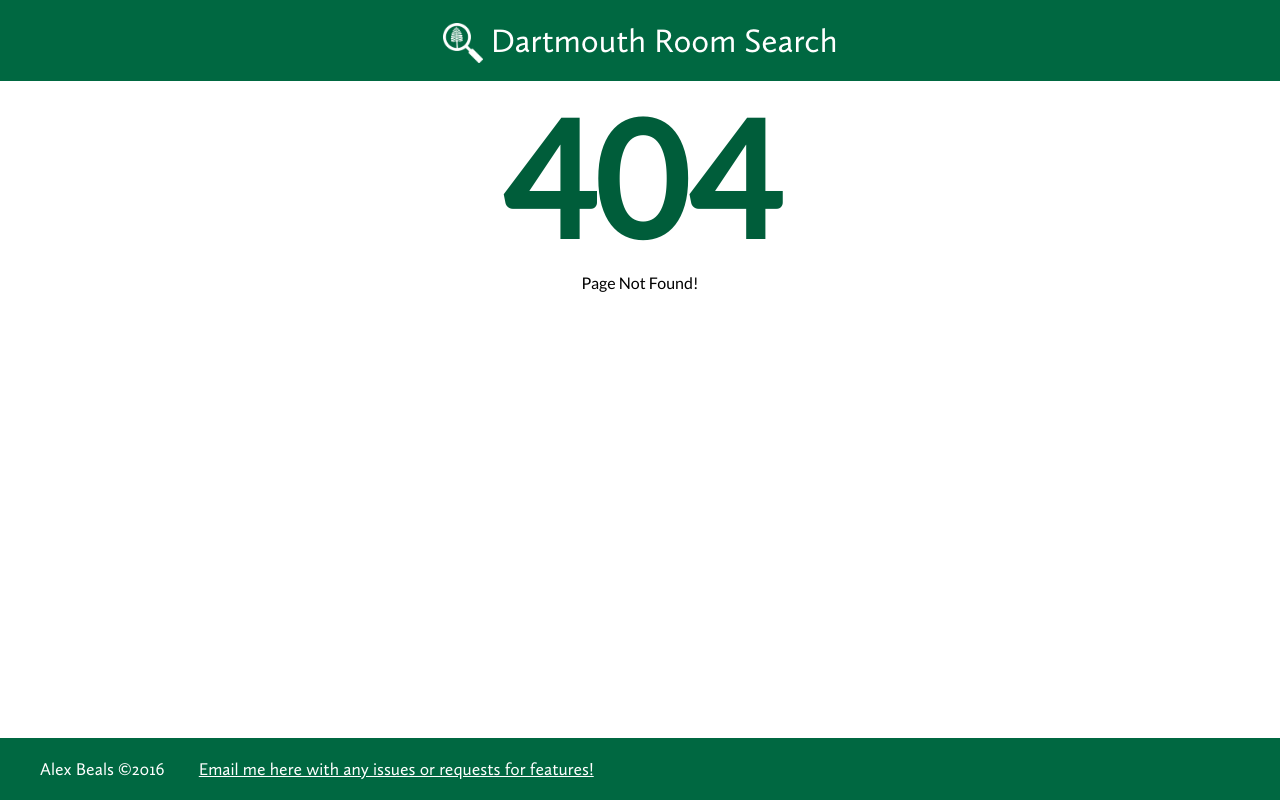
After one commit to dado3212/Dartmouth-Room-Search, a PHP site: page /404.php in a window 1280 px wide. The commit adds this page. Run offline with PHP 8.4, Linux system fonts and the light colour scheme.

Commit message:
added 404 page, fixed minor issues with backend

```diff
--- /dev/null
+++ b/404.php
@@ -0,0 +1,90 @@
+<!DOCTYPE html>
+<html>
+	<head>
+		<!-- SEO Markup -->
+		<title>Dartmouth Room Search</title>
+		<meta name="robots" content="index, follow, archive">
+		<meta name="description" content="Easily search through upperclass rooming options,
+		filtering by location, number of roommates, size, and more.  The easiest way to
+		find the perfect room.">
+		<meta charset="utf-8" />
+		<meta http-equiv="Cache-control" content="public">
+		<!-- old -->
+		<meta name="google-site-verification" content="9U8kYC24rUGX98pnl1EDy0A4tY4EE8DxFAvpPwNNAEs" />
+		<!-- new -->
+		<meta name="google-site-verification" content="SmeVIjL9gg0LUuOrJ-ozBhozzBg0ZpmSZ_u86do4Y7U" />
+
+		<!-- Semantic Markup -->
+		<meta property="og:title" content="Dartmouth Room Search">
+		<meta property="og:type" content="website">
+		<meta property="og:image" content="http://dartmouthroomsearch.com/imgs/cover.jpg">
+		<meta property="og:url" content="http://dartmouthroomsearch.com">
+		<meta property="og:description" content="Easily search through upperclass rooming options,
+		filtering by location, number of roommates, size, and more.  The easiest way to
+		find the perfect room.">
+
+		<meta name="twitter:card" content="summary">
+		<meta name="twitter:creator" content="@alex_beals">
+
+		<link rel="stylesheet" type="text/css" href="/css/display.css">
+
+		<!-- Hello a metric ton of favicon code! -->
+		<link rel="apple-touch-icon" sizes="57x57" href="/imgs/favicon/apple-icon-57x57.png">
+		<link rel="apple-touch-icon" sizes="60x60" href="/imgs/favicon/apple-icon-60x60.png">
+		<link rel="apple-touch-icon" sizes="72x72" href="/imgs/favicon/apple-icon-72x72.png">
+		<link rel="apple-touch-icon" sizes="76x76" href="/imgs/favicon/apple-icon-76x76.png">
+		<link rel="apple-touch-icon" sizes="114x114" href="/imgs/favicon/apple-icon-114x114.png">
+		<link rel="apple-touch-icon" sizes="120x120" href="/imgs/favicon/apple-icon-120x120.png">
+		<link rel="apple-touch-icon" sizes="144x144" href="/imgs/favicon/apple-icon-144x144.png">
+		<link rel="apple-touch-icon" sizes="152x152" href="/imgs/favicon/apple-icon-152x152.png">
+		<link rel="apple-touch-icon" sizes="180x180" href="/imgs/favicon/apple-icon-180x180.png">
+		<link rel="icon" type="image/png" sizes="192x192" href="/imgs/favicon/android-icon-192x192.png">
+		<link rel="icon" type="image/png" sizes="32x32" href="/imgs/favicon/favicon-32x32.png">
+		<link rel="icon" type="image/png" sizes="96x96" href="/imgs/favicon/favicon-96x96.png">
+		<link rel="icon" type="image/png" sizes="16x16" href="/imgs/favicon/favicon-16x16.png">
+		<link rel="manifest" href="/imgs/favicon/manifest.json">
+		<meta name="msapplication-TileColor" content="#006841">
+		<meta name="msapplication-TileImage" content="/imgs/favicon/ms-icon-144x144.png">
+		<meta name="theme-color" content="#006841">
+
+		<!--
+			Created as a fun side project by Alex Beals '18!
+			If you have any problems, please feel free to email me at Alex.Beals.18@dartmouth.edu
+		-->
+
+		<!-- Google Analytics -->
+		<script>
+		  (function(i,s,o,g,r,a,m){i['GoogleAnalyticsObject']=r;i[r]=i[r]||function(){
+		  (i[r].q=i[r].q||[]).push(arguments)},i[r].l=1*new Date();a=s.createElement(o),
+		  m=s.getElementsByTagName(o)[0];a.async=1;a.src=g;m.parentNode.insertBefore(a,m)
+		  })(window,document,'script','//www.google-analytics.com/analytics.js','ga');
+
+		  ga('create', 'UA-61493621-1', 'auto');
+		  ga('send', 'pageview');
+
+		</script>
+
+		<!-- Respects 'Request Desktop Site' -->
+		<?php
+			if (preg_match("/(iPhone|iPod|iPad|Android|BlackBerry|Mobile)/i", $_SERVER["HTTP_USER_AGENT"])) {
+				?><meta name="viewport" content="width=device-width, initial-scale=1, minimum-scale=1, maximum-scale=1"><?php
+			}
+		?>
+
+	</head>
+	<body class="fof">
+		<div id="wrapper">
+			<div id="header">
+				<img itemprop="image" src="/imgs/logo.png" alt="Dartmouth Room Search Logo white" title="DRC Logo"/>
+				<a href="//dartmouthroomsearch.com">Dartmouth Room Search</a>
+			</div>
+			<div class="error">
+				<h1>404</h1>
+				<span>Page Not Found!</span>
+			</div>
+			<div class="footer">
+				Alex Beals &#169;2016 <a href="mailto:Alex.Beals.18@dartmouth.edu">Email me here with any issues or requests for features!</a>
+			</div>
+		</div>
+	</body>
+</html>
--- a/admin/buildings/index.php
+++ b/admin/buildings/index.php
@@ -183,7 +183,7 @@
 				<label for="plan">Plan</label>
 				<input type="text" name="plan" value="">
 				<label for="location">Location</label>
-				<input type="text" name="location" value="">
+				<input type="text" name="location" value="http://maps.google.com/?q=">
 				<input type="hidden" name="id" value="0">
 				<input type="submit" name="save" value="Save">
 				<input type="submit" name="delete" value="Delete">
--- a/css/display.css
+++ b/css/display.css
@@ -346,3 +346,21 @@ body {
 	color: white;
 	margin-left: 30px;
 }
+
+/* 404 */
+.error {
+	padding-bottom: 69px;
+	min-height: 100%;
+}
+
+.error h1 {
+	margin: 0px;
+	font-size: 10em;
+	color: #005D3A;
+	text-align: center;
+}
+
+.error span {
+	display: block;
+	text-align: center;
+}
```
Also changed, not shown: admin/rooms/index.php (+60 -47 lines), index.php (+30 -26 lines), .htaccess.
